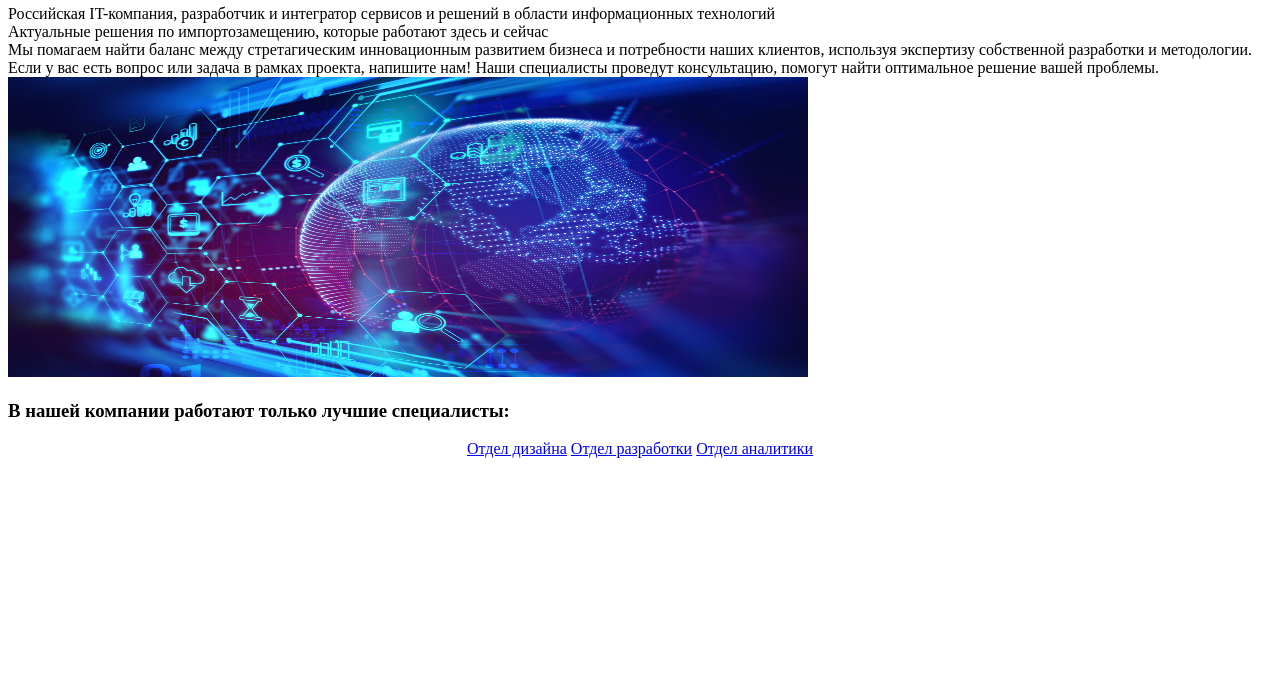
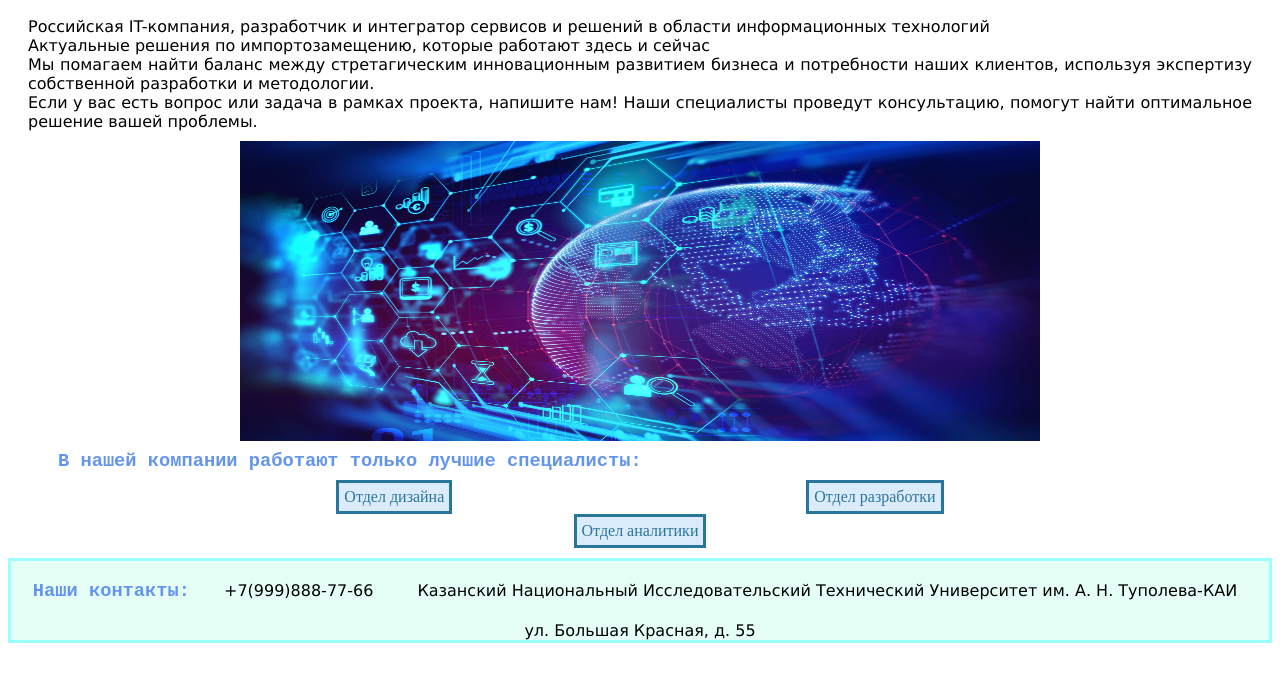
Before and after one commit to Bakanave/Web-labs, a plain HTML site: page egnirc.html in a window 1280 px wide. Shown: the part 122-800 px from the top of the page. Drawn offline with Linux system fonts and the light colour scheme.

Commit message:
Лабораторная работа 4

```diff
--- a/egnirc.html
+++ b/egnirc.html
@@ -4,13 +4,21 @@
 <head>
     <meta http-equiv="Content-Type" content="text/html; charset=utf-8" />
     <title>ООО "EGNIRC"</title>
-    <!-- <link rel="stylesheet" href="style.css"> -->
+    <link rel="stylesheet" href="style.css">
 </head>
 
 <body>
+    <header>
+        <nav align="right">
+            <a class="navigation_button" href="#">Войти</a>
+            <a class="navigation_button" href="faq.html">FAQ</a>
+            <a class="navigation_button" href="#">Тех. Поддержка</a>
+        </nav>
         <div class="some_title">
             <h1>Справочник сотрудников компании ООО "EGNIRC"</h1>
         </div>
+    </header>
+    <main>
         <div class="useless_title">
             <h2>О нас</h2>
         </div>
@@ -33,7 +41,21 @@
             <a class="button" href="development.html">Отдел разработки</a>
             <a class="button" href="analytics.html">Отдел аналитики</a>
         </div>
-    <div class="Footer"></div>
+    </main>
+    <footer class="Footer">
+        <div class="footer_title">
+            <h3>Наши контакты:</h3>
+        </div>
+        <div class="some_text">
+            +7(999)888-77-66
+        </div>
+        <div class="some_text">
+            Казанский Национальный Исследовательский Технический Университет им. А. Н. Туполева-КАИ
+        </div>
+        <div class="some_text">
+            ул. Большая Красная, д. 55
+        </div>
+    </footer>
 </body>
 
 </html>
--- a/style.css
+++ b/style.css
@@ -2,28 +2,33 @@
     width: min-content;
     display: inline-block;
     text-align: center;
-    vertical-align:middle;
+    vertical-align: middle;
     margin: 10px;
     margin-bottom: 50px;
 }
 
-.some_title{
+.some_title {
     text-align: center;
-    color:cornflowerblue;
+    color: cornflowerblue;
     font-family: 'Courier New', Courier, monospace;
-    text-shadow:1px 1px darkblue;
+    text-shadow: 1px 1px darkblue;
 }
 
 .useless_title {
-    margin-left:50px;
+    margin-left: 50px;
     text-align: left;
-    font-family:'Courier New', Courier, monospace;
-    color:cornflowerblue;
+    margin-top: -10px;
+    margin-bottom: -10px;
+    font-family: 'Courier New', Courier, monospace;
+    color: cornflowerblue;
 }
 
 .some_text {
     text-align: justify;
-    margin-left:20px;
+    margin-left: 20px;
+    margin-right: 20px;
+    font-family: 'Lucida Sans', 'Lucida Sans Regular', 'Lucida Grande', 'Lucida Sans Unicode', Geneva, Verdana, sans-serif;
+    display: inline-block;
 }
 
 .image {
@@ -35,20 +40,42 @@
 .button {
     display: inline-block;
     text-align: center;
-    vertical-align:middle;
-    color:rgb(41, 118, 157);
+    vertical-align: middle;
+    color: rgb(41, 118, 157);
     background-color: rgb(220, 235, 250);
-    border:solid;
+    border: solid;
     padding: 5px;
     margin-left: 175px;
     margin-right: 175px;
     text-decoration: none;
 }
 
+.navigation_button {
+    display: inline-block;
+    text-align: center;
+    vertical-align: middle;
+    color: rgb(41, 118, 157);
+    background-color: rgb(220, 235, 250);
+    border: solid;
+    padding: 5px;
+    text-decoration: none;
+    margin-bottom: -10px;
+}
+
 .Footer {
-    margin-top:50px;
-    background-color: aquamarine;
-    height:40px;
-    border:solid;
-    border-color: lightgreen;
+    text-align: center;
+    margin-top: 10px;
+    background-color: rgba(127, 255, 212, 0.204);
+    border: solid;
+    border-color: rgba(0, 255, 255, 0.326);
+
 }
+
+.footer_title {
+    margin-left: 10px;
+    margin-right:10px;
+    text-align: left;
+    font-family: 'Courier New', Courier, monospace;
+    color: cornflowerblue;
+    display: inline-block;
+}
```
Also changed, not shown: faq.html (added, +28 -0 lines). Lines whose indentation alone changed are shown as unchanged.
